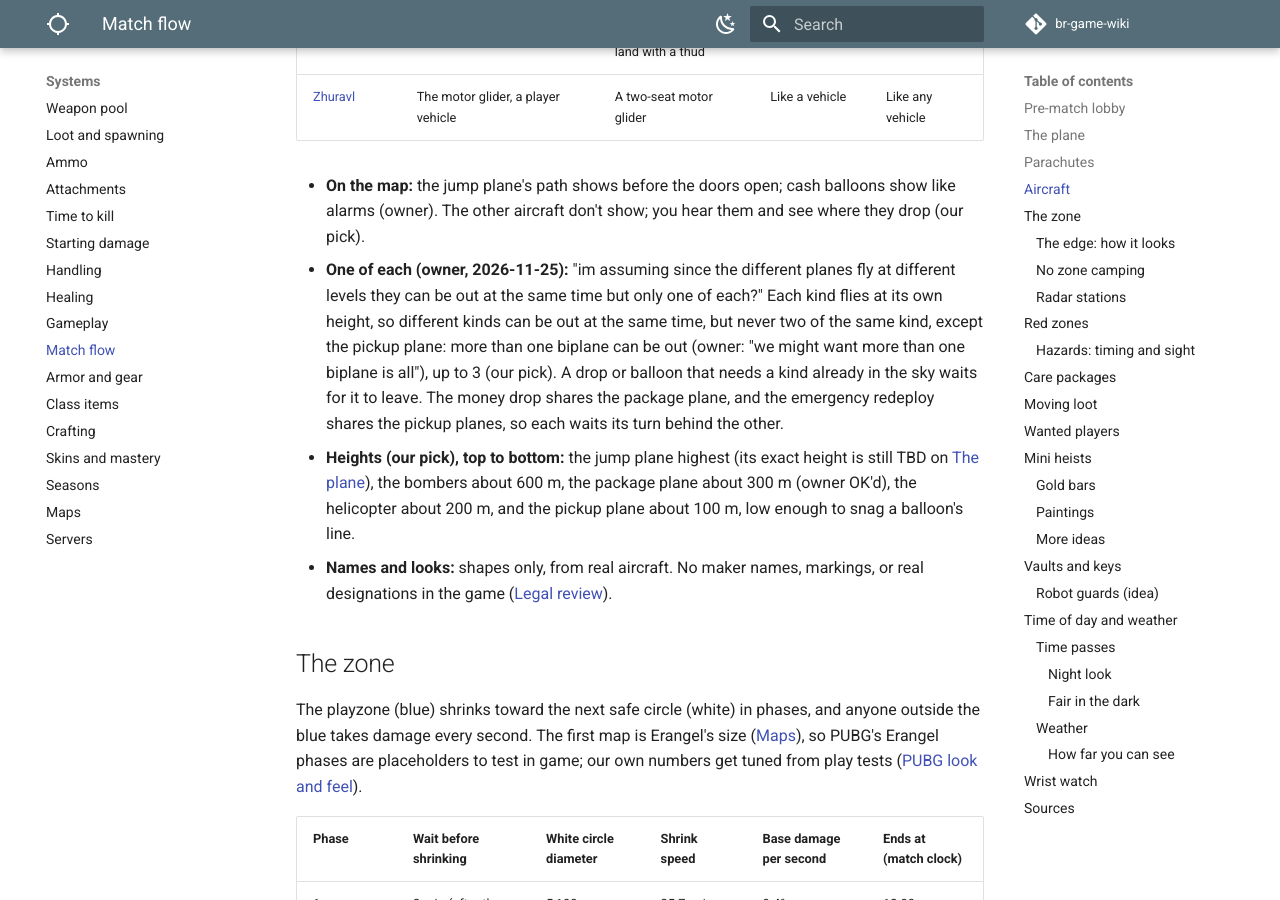
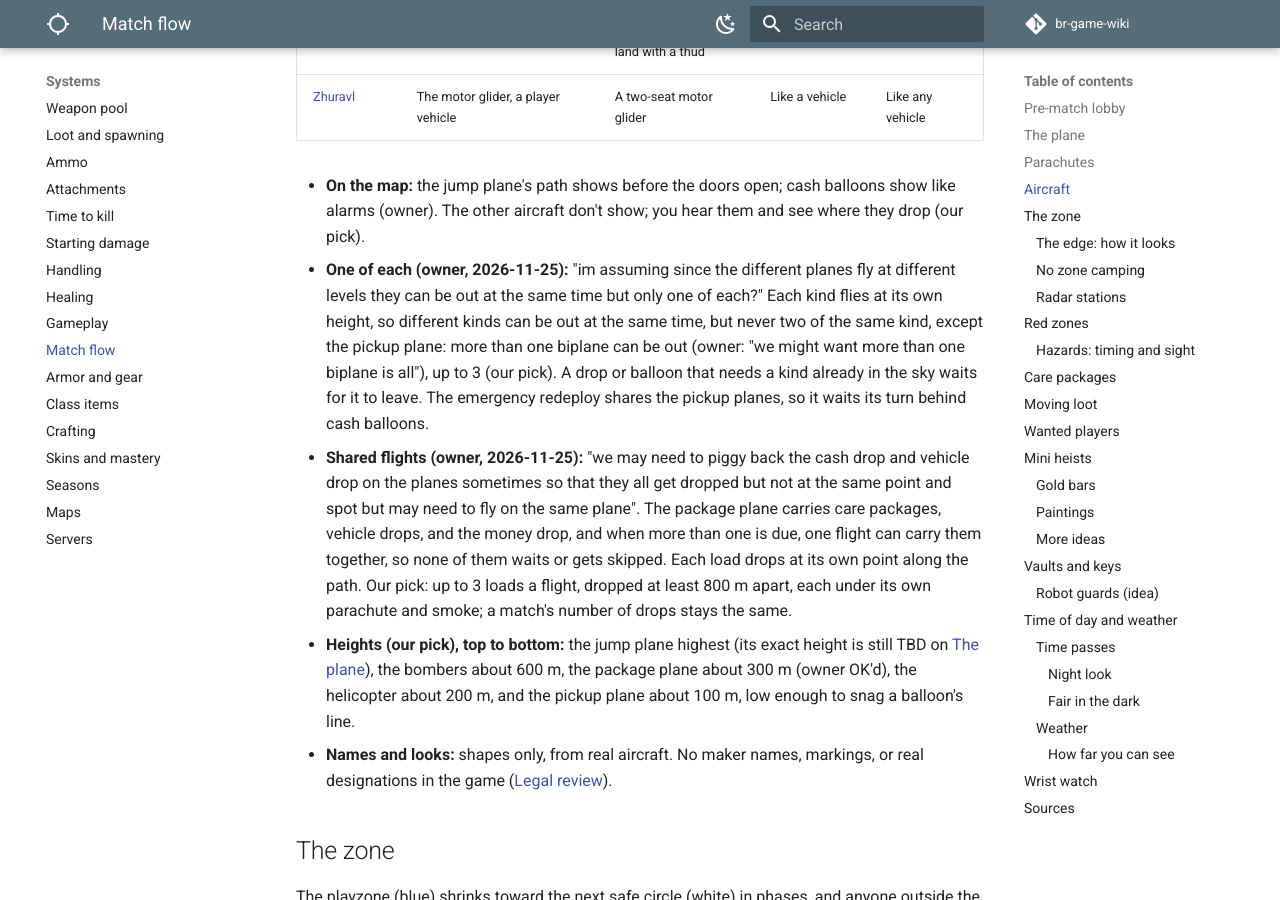
Before and after one commit to DerrickSpartan1/br-game-wiki, an MkDocs documentation site: the page built from docs/systems/match-flow.md, in a window 1280 px wide and 900 px high, scrolled down 3467 px. Built offline with MkDocs 1.6.1 and Material for MkDocs 9.7.7, drawn with Linux system fonts in a browser that asks for light colours; comment, search, counter and statistics services are not loaded; some of the changed text lies outside the part shown.

Commit message:
Aircraft: care packages, vehicle drops, and the money drop can share a flight, each dropped at its own point (owner)
Co-Authored-By: Claude Opus 5.5 <noreply@anthropic.com>
Claude-Session: https://claude.ai/code/session_01LAp2s4euUjj6HZthupXLj4

```diff
--- a/docs/systems/match-flow.md
+++ b/docs/systems/match-flow.md
@@ -47,7 +47,7 @@ Everything that flies over a match, in one place (owner, 2026-11-25): "we need t
 | --- | --- | --- | --- | --- |
 | Jump plane | Carries everyone in at the start ([The plane](#the-plane)) | A four-engine jet transport like an Il-76, high and fast, a different shape from the package plane so nobody mixes them up | Everyone near its path | No |
 | Care package plane | Drops care packages and the vehicle drops ([Care packages](#care-packages)) | A four-engine turboprop like an An-12, about 300 m up (owner OK'd, 2026-11-24) | 1,500 m | No |
-| Money drop plane | Drops the [money drop](#more-ideas)'s crate | The care package plane, with its own crate and smoke color | 1,500 m | No |
+| Money drop | The [money drop](#more-ideas)'s crate rides the care package plane, alone or with other drops (owner, 2026-11-25) | Its own crate and smoke color | 1,500 m (the plane) | No |
 | Pickup plane | Snags [cash balloons](#mini-heists), with a limit on how many are out at once (owner, 2026-11-25); more than one can be (owner: "we might want more than one biplane is all"), up to 3 (our pick). Our pick: it also picks up the [emergency redeploy](class-items.md) balloon, under the same limit | A small plane (owner, 2026-11-25: "maybe this one is like a small plane?"): a single-engine biplane like an An-2, slow and low, with a rattling radial engine | 1,000 m (our pick) | The balloon can be; the plane can't (our pick) |
 | Comeback helicopter | Brings [comeback duel](gameplay.md#comeback-fight) winners back into the match, like PUBG's helicopter on Taego (owner, 2026-11-25) | A twin-engine transport helicopter like a Mi-8. It flies over the safe area and the winners jump out with parachutes, as from the jump plane | 1,000 m, with a rotor thump you feel more than hear | No |
 | Bombers | Fly the [firebombing](#red-zones) strike zone's pass | A pair of jet bombers like the Su-24, low and fast | The siren first, then the jets across the circle | No |
@@ -55,7 +55,8 @@ Everything that flies over a match, in one place (owner, 2026-11-25): "we need t
 | [Zhuravl](gameplay.md#vehicles-and-water) | The motor glider, a player vehicle | A two-seat motor glider | Like a vehicle | Like any vehicle |
 
 - **On the map:** the jump plane's path shows before the doors open; cash balloons show like alarms (owner). The other aircraft don't show; you hear them and see where they drop (our pick).
-- **One of each (owner, 2026-11-25):** "im assuming since the different planes fly at different levels they can be out at the same time but only one of each?" Each kind flies at its own height, so different kinds can be out at the same time, but never two of the same kind, except the pickup plane: more than one biplane can be out (owner: "we might want more than one biplane is all"), up to 3 (our pick). A drop or balloon that needs a kind already in the sky waits for it to leave. The money drop shares the package plane, and the emergency redeploy shares the pickup planes, so each waits its turn behind the other.
+- **One of each (owner, 2026-11-25):** "im assuming since the different planes fly at different levels they can be out at the same time but only one of each?" Each kind flies at its own height, so different kinds can be out at the same time, but never two of the same kind, except the pickup plane: more than one biplane can be out (owner: "we might want more than one biplane is all"), up to 3 (our pick). A drop or balloon that needs a kind already in the sky waits for it to leave. The emergency redeploy shares the pickup planes, so it waits its turn behind cash balloons.
+- **Shared flights (owner, 2026-11-25):** "we may need to piggy back the cash drop and vehicle drop on the planes sometimes so that they all get dropped but not at the same point and spot but may need to fly on the same plane". The package plane carries care packages, vehicle drops, and the money drop, and when more than one is due, one flight can carry them together, so none of them waits or gets skipped. Each load drops at its own point along the path. Our pick: up to 3 loads a flight, dropped at least 800 m apart, each under its own parachute and smoke; a match's number of drops stays the same.
 - **Heights (our pick), top to bottom:** the jump plane highest (its exact height is still TBD on [The plane](#the-plane)), the bombers about 600 m, the package plane about 300 m (owner OK'd), the helicopter about 200 m, and the pickup plane about 100 m, low enough to snag a balloon's line.
 - **Names and looks:** shapes only, from real aircraft. No maker names, markings, or real designations in the game ([Legal review](../planning/legal-review.md)).
 
@@ -195,7 +196,7 @@ Random, like PUBG's:
 - **Late phases (owner OK'd, 2026-11-24):** packages are timed by the match clock, so in the short late phases one can land a phase after the one it's counted for. That's fine, but the last one lands before phase 7 starts.
 - **Landing early (owner OK'd, 2026-11-24):** a phase early is fine too. A package plane takes about 5 minutes from take-off to a landed crate, so the phase 5 and 6 packages land around phases 4 and 5. What counts is about one package per phase from 2 to 6, all landed before phase 7.
 - **Med kit chance (owner OK'd, 2026-11-24):** 30%, about one package in three.
-- **Vehicle drops:** 1 or 2 more fly-ins a match drop a special vehicle instead of a crate (owner): armored or special vehicles only, since gliders and the rest spawn normally. For now that's the [Ezh](gameplay.md#vehicles-and-water) armored scout car (owner, 2026-11-22).
+- **Vehicle drops:** 1 or 2 more fly-ins a match drop a special vehicle instead of a crate (owner): armored or special vehicles only, since gliders and the rest spawn normally. For now that's the [Ezh](gameplay.md#vehicles-and-water) armored scout car (owner, 2026-11-22). A vehicle drop can share a flight with a care package or the money drop, each dropped at its own point along the path (owner, 2026-11-25; [Shared flights](#aircraft)).
 
 **Flare gun (idea):** PUBG's later flare gun called a bigger drop when fired straight up inside the safe zone, and an armored car when fired outside it.
 
```
Also changed, not shown: docs/planning/changelog.md (+1 -0 lines), docs/planning/chat-notes.md (+1 -1 lines), docs/planning/decisions.md (+1 -0 lines), docs/planning/to-do.md (+1 -1 lines).
